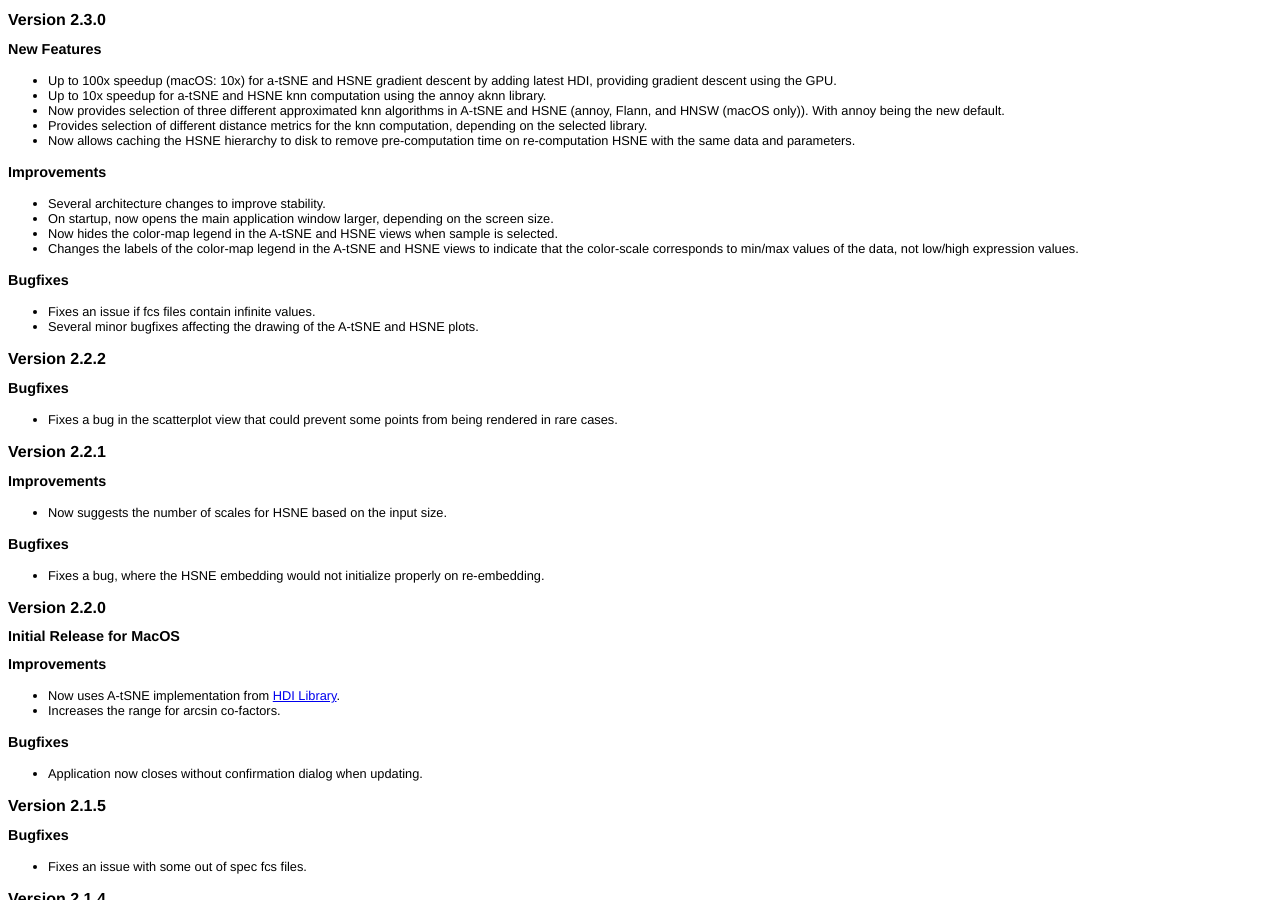
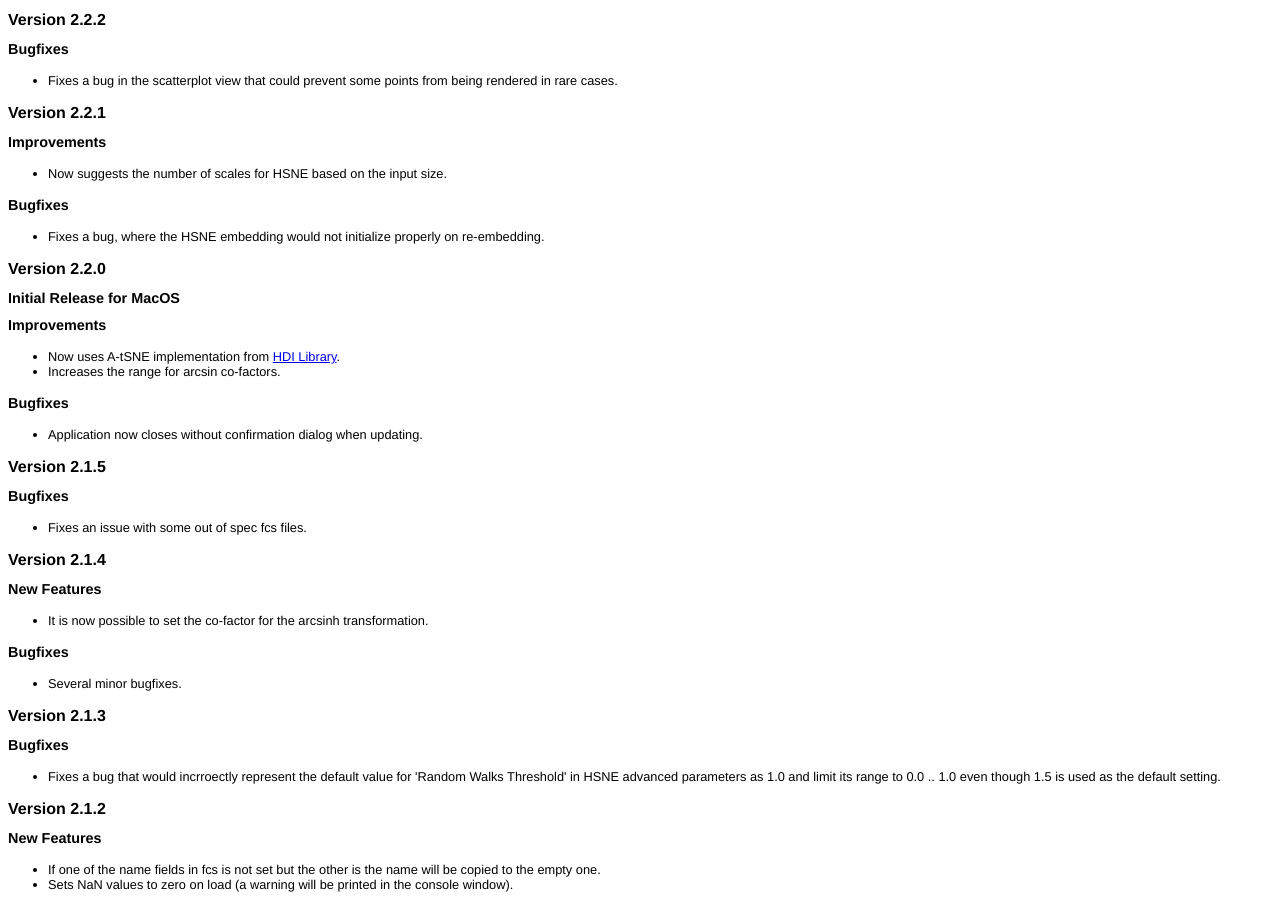
Before and after one commit to Cytosplore/cytosplore.github.io, a Jekyll site: the page appcast/release_notes.html, which Jekyll copies as it is, in a window 1280 px wide and 900 px high. Built offline with Jekyll 4.4.1, drawn with Linux system fonts in a browser that asks for light colours.

Commit message:
rolls back to 2.2.1

```diff
--- a/appcast/release_notes.html
+++ b/appcast/release_notes.html
@@ -14,31 +14,6 @@
 </head>
 
 <body>
-
-    <h1>Version 2.3.0</h1>
-
-    <h2>New Features</h2>
-    <ul>
-        <li>Up to 100x speedup (macOS: 10x) for a-tSNE and HSNE gradient descent by adding latest HDI, providing gradient descent using the GPU.</li>
-        <li>Up to 10x speedup for a-tSNE and HSNE knn computation using the annoy aknn library.</li>
-        <li>Now provides selection of three different approximated knn algorithms in A-tSNE and HSNE (annoy, Flann, and HNSW (macOS only)). With annoy being the new default.</li>
-        <li>Provides selection of different distance metrics for the knn computation, depending on the selected library.</li>
-        <li>Now allows caching the HSNE hierarchy to disk to remove pre-computation time on re-computation HSNE with the same data and parameters.</li>
-    </ul>
-
-    <h2>Improvements</h2>
-    <ul>
-        <li>Several architecture changes to improve stability.</li>
-        <li>On startup, now opens the main application window larger, depending on the screen size.</li>
-        <li>Now hides the color-map legend in the A-tSNE and HSNE views when sample is selected.</li>
-        <li>Changes the labels of the color-map legend in the A-tSNE and HSNE views to indicate that the color-scale corresponds to min/max values of the data, not low/high expression values.</li>
-    </ul>
-
-    <h2>Bugfixes</h2>
-    <ul>
-        <li>Fixes an issue if fcs files contain infinite values.</li>
-        <li>Several minor bugfixes affecting the drawing of the A-tSNE and HSNE plots.</li>
-    </ul>
 
     <h1>Version 2.2.2</h1>
 
```
Also changed, not shown: _posts/2018-06-02-releases.markdown (+0 -21 lines), appcast/appcast.xml (+0 -13 lines), appcast/appcast_mac.xml (+0 -11 lines).
